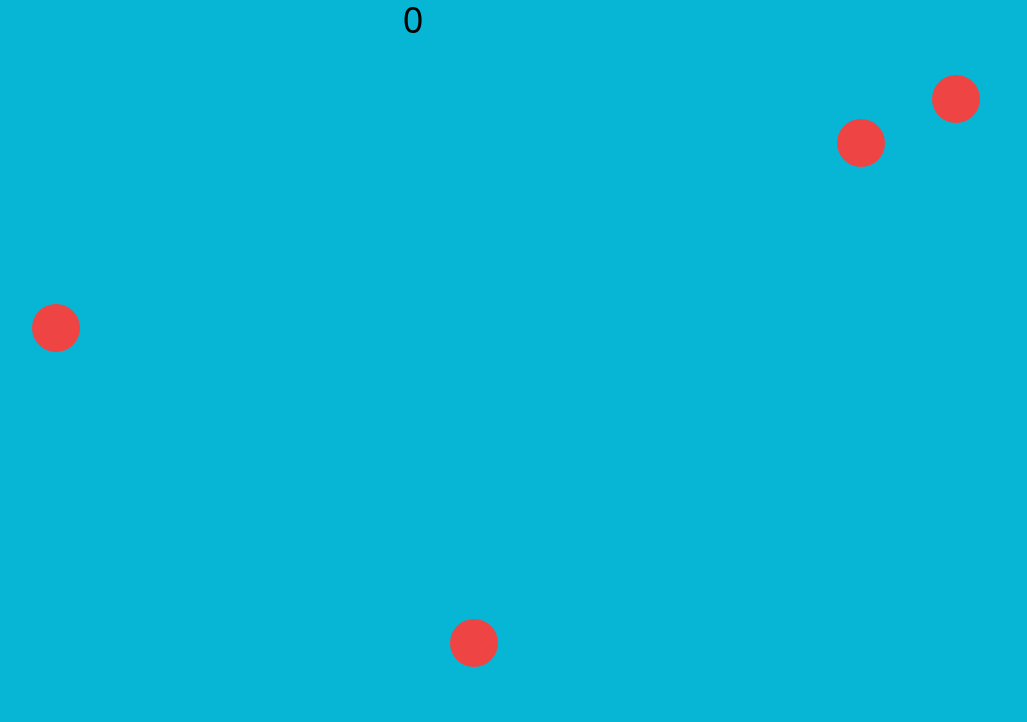
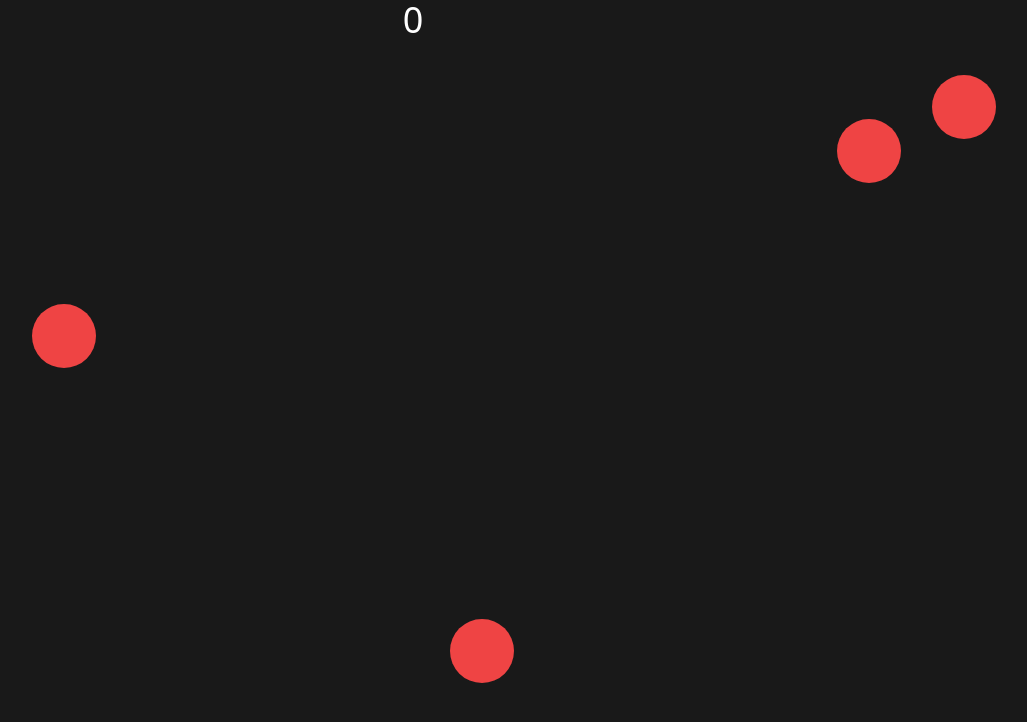
Before and after one commit to NeoMahin/AimLab, a website: page src/index.html in a window 1280 px wide. Both pictures are taken after a click on the button "Start". Shown: the whole page, without its empty margins (227-1254 px from the left). Drawn offline with Linux system fonts and the light colour scheme.

Commit message:
design change

```diff
--- a/src/index.html
+++ b/src/index.html
@@ -6,16 +6,16 @@
     <title>Document</title>
     <link rel="stylesheet" href="./output.css">
 </head>
-<body class="overflow-hidden cursor-crosshair relative bg-cyan-500">
+<body class="overflow-hidden cursor-crosshair relative bg-black/90">
     <div class="absolute top-0 bg-black/60 block overlay z-50 w-full h-full">
         <button class="absolute top-1/2 bg-white text-2xl font-semibold py-1 px-4 left-1/2 -translate-x-1/2 -translate-y-1/2 start">Start</button>
     </div>
     <div class="main h-screen flex justify-center relative">
-        <div><p class="point text-4xl">0</p></div>
-        <div class="circle w-12 h-12 bg-red-500 rounded-full absolute"></div>
-        <div class="circle w-12 h-12 bg-red-500 rounded-full absolute"></div>
-        <div class="circle w-12 h-12 bg-red-500 rounded-full absolute"></div>
-        <div class="circle w-12 h-12 bg-red-500 rounded-full absolute"></div>
+        <div><p class="point text-4xl text-white">0</p></div>
+        <div class="circle w-16 h-16 bg-red-500 rounded-full absolute"></div>
+        <div class="circle w-16 h-16 bg-red-500 rounded-full absolute"></div>
+        <div class="circle w-16 h-16 bg-red-500 rounded-full absolute"></div>
+        <div class="circle w-16 h-16 bg-red-500 rounded-full absolute"></div>
         <script src="script.js"></script>
 
         <a call></a>
```
Also changed, not shown: src/output.css.
